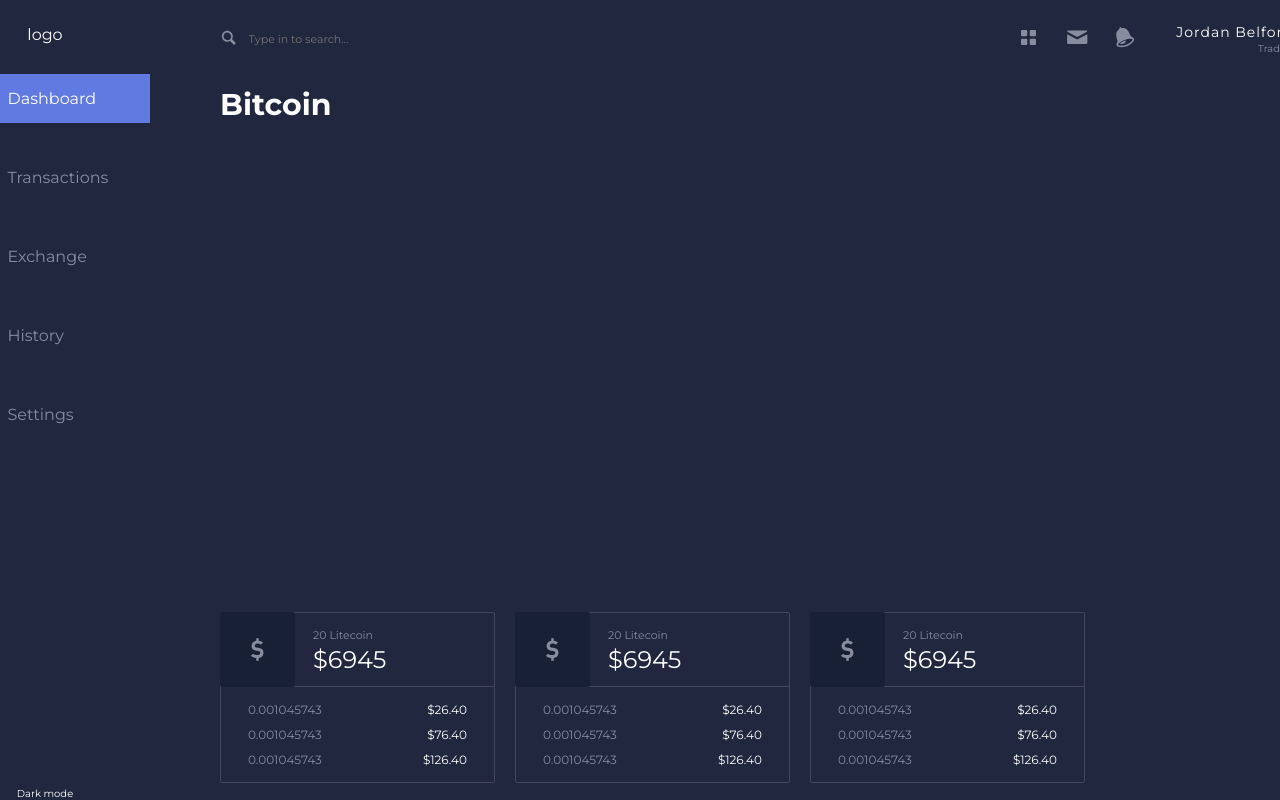
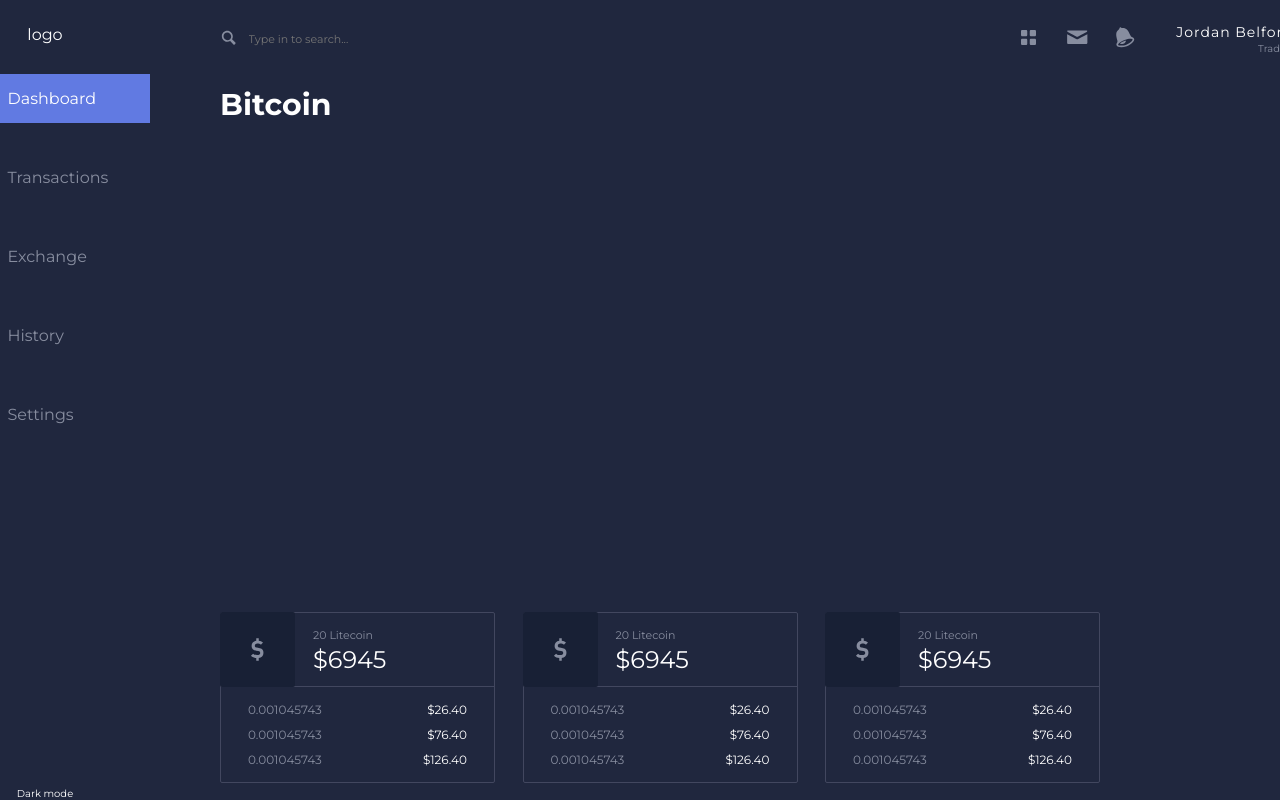
Before and after one commit to Claytonhart/cryptocurrency-dashboard, a React (Create React App) app: page / in a window 1280 px wide. Shown: the top 800 px of the page. Built offline with nearby package versions, Linux system fonts and the light colour scheme.

Commit message:
allow walletlist to grow to 100% width

```diff
--- a/src/index.css
+++ b/src/index.css
@@ -186,8 +186,6 @@ body {
   width: 27.5rem;
   border: 1px solid #42475f;
   border-radius: 2px; }
-  .wallet:not(:last-of-type) {
-    margin-right: 2rem; }
 
 .currency-info {
   position: relative;
@@ -238,4 +236,5 @@ body {
 
 .wallet-list {
   margin-top: 0.5rem;
-  display: flex; }
+  display: flex;
+  justify-content: space-between; }
--- a/src/styles/components/_wallet.scss
+++ b/src/styles/components/_wallet.scss
@@ -2,10 +2,6 @@
   width: 27.5rem;
   border: 1px solid $color-text-dark-grey;
   border-radius: 2px;
-
-  &:not(:last-of-type) {
-    margin-right: 2rem;
-  }
 }
 
 .currency-info {
--- a/src/styles/components/_walletlist.scss
+++ b/src/styles/components/_walletlist.scss
@@ -1,4 +1,5 @@
 .wallet-list {
   margin-top: 0.5rem;
   display: flex;
+  justify-content: space-between;
 }
```
